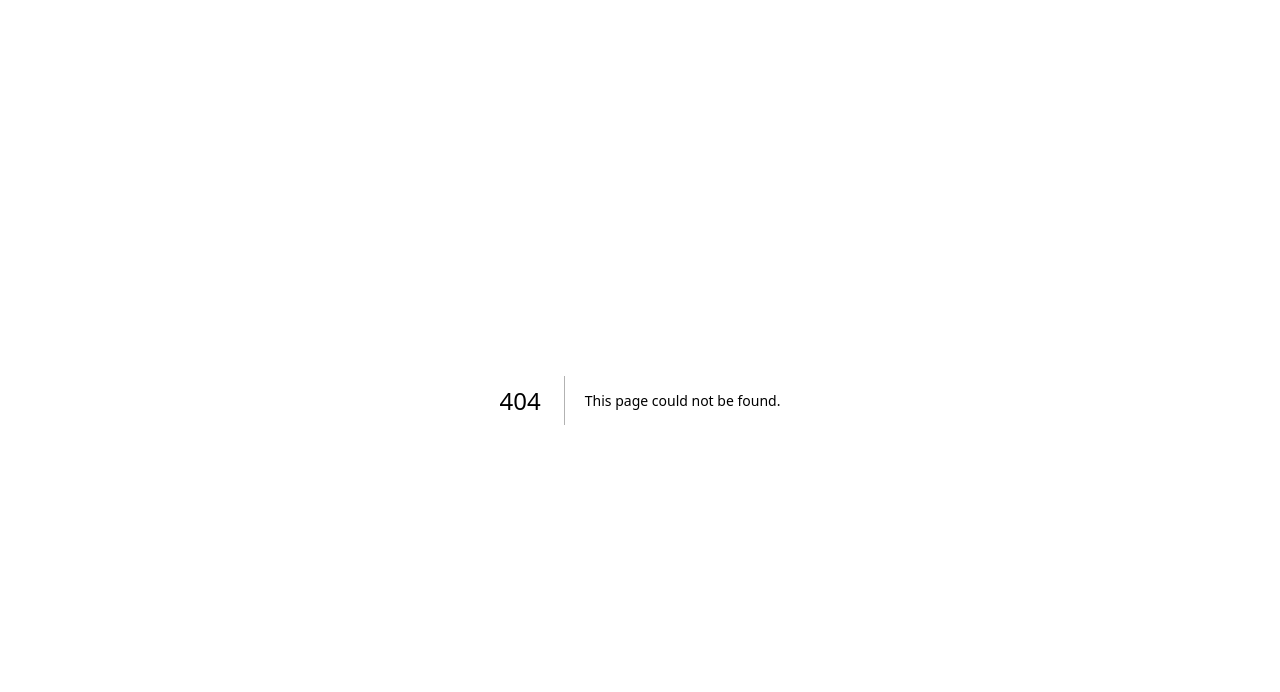
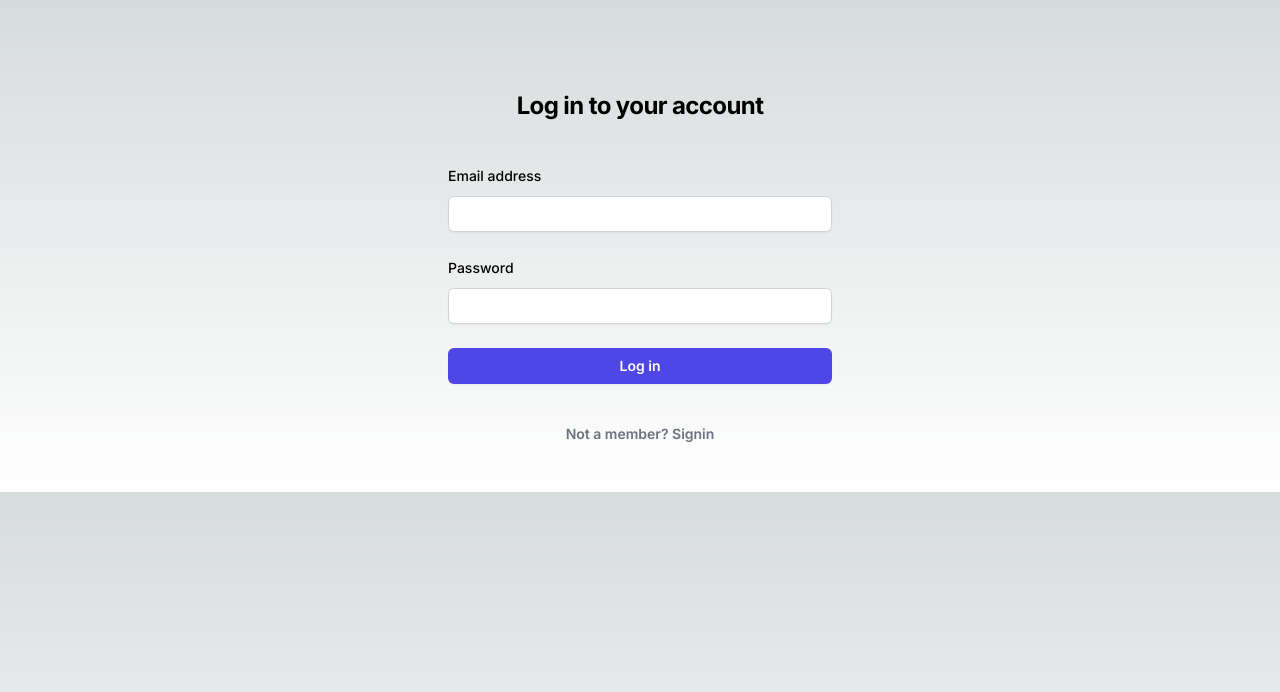
Before and after one commit to Roy009/nextjs-auth, a Next.js app: page /login in a window 1280 px wide. Before the commit this address had no page. Shown: the top 692 px of the page. Built offline with nearby package versions, Linux system fonts and the light colour scheme.

Commit message:
Designed login and signup page

```diff
--- /dev/null
+++ b/src/app/login/page.tsx
@@ -0,0 +1,40 @@
+import Link from "next/link"
+
+
+export default function LoginPage() {
+    return (
+        <div className="flex min-h-full flex-col justify-center px-6 py-12 lg:px-8">
+            <div className="sm:mx-auto sm:w-full sm:max-w-sm">
+                <h2 className="mt-10 text-center text-2xl font-bold leading-9 tracking-tight text-white-900">Log in to your account</h2>
+            </div>
+
+            <div className="mt-10 sm:mx-auto sm:w-full sm:max-w-sm">
+                <form className="space-y-6" action="#" method="POST">
+                    <div>
+                        <label htmlFor="email" className="block text-sm font-medium leading-6 text-white-900">Email address</label>
+                        <div className="mt-2">
+                            <input id="email" name="email" type="email" autoComplete="email" required className="block w-full rounded-md border-0 py-1.5 text-gray-900 shadow-sm ring-1 ring-inset ring-gray-300 placeholder:text-gray-400 focus:ring-2 focus:ring-inset focus:ring-indigo-600 sm:text-sm sm:leading-6" />
+                        </div>
+                    </div>
+
+                    <div>
+                        <div className="flex items-center justify-between">
+                            <label htmlFor="password" className="block text-sm font-medium leading-6 text-white-900">Password</label>
+                        </div>
+                        <div className="mt-2">
+                            <input id="password" name="password" type="password" autoComplete="current-password" required className="block w-full rounded-md border-0 py-1.5 text-gray-900 shadow-sm ring-1 ring-inset ring-gray-300 placeholder:text-gray-400 focus:ring-2 focus:ring-inset focus:ring-indigo-600 sm:text-sm sm:leading-6" />
+                        </div>
+                    </div>
+
+                    <div>
+                        <button type="submit" className="flex w-full justify-center rounded-md bg-indigo-600 px-3 py-1.5 text-sm font-semibold leading-6 text-white shadow-sm hover:bg-indigo-500 focus-visible:outline focus-visible:outline-2 focus-visible:outline-offset-2 focus-visible:outline-indigo-600">Log in</button>
+                    </div>
+                </form>
+                <Link href="/signup" className="text-center font-semibold leading-6 text-indigo-600 hover:text-indigo-500">
+                    <p className="mt-10 text-center text-sm text-gray-500">Not a member? Signin</p>
+                </Link>
+
+            </div>
+        </div>
+    )
+}
--- /dev/null
+++ b/src/app/signup/page.tsx
@@ -0,0 +1,58 @@
+"use client"
+import Link from "next/link"
+import React from "react"
+import { useRouter } from "next/navigation"
+import axios from "axios"
+
+export default function Signup() {
+    const [user, setUser] = React.useState({
+        email: "",
+        password: "",
+        username: "",
+    })
+    const onSignup = async () => {
+
+    }
+    return (
+        <div className="flex min-h-full flex-col justify-center px-6 py-12 lg:px-8">
+            <div className="sm:mx-auto sm:w-full sm:max-w-sm">
+                <h2 className="mt-10 text-center text-2xl font-bold leading-9 tracking-tight text-white-900">Sign in to your account</h2>
+            </div>
+
+            <div className="mt-10 sm:mx-auto sm:w-full sm:max-w-sm">
+                <form className="space-y-6" action="#" method="POST">
+                    <div>
+                        <label htmlFor="username" className="block text-sm font-medium leading-6 text-white-900">Username</label>
+                        <div className="mt-2">
+                            <input id="username" name="username" type="text" required className="block w-full rounded-md border-0 py-1.5 text-gray-900 shadow-sm ring-1 ring-inset ring-gray-300 placeholder:text-gray-400 focus:ring-2 focus:ring-inset focus:ring-indigo-600 sm:text-sm sm:leading-6" />
+                        </div>
+                        <label htmlFor="email" className="block text-sm font-medium leading-6 text-white-900">Email address</label>
+                        <div className="mt-2">
+                            <input id="email" name="email" type="email" autoComplete="email" required className="block w-full rounded-md border-0 py-1.5 text-gray-900 shadow-sm ring-1 ring-inset ring-gray-300 placeholder:text-gray-400 focus:ring-2 focus:ring-inset focus:ring-indigo-600 sm:text-sm sm:leading-6" />
+                        </div>
+                    </div>
+
+                    <div>
+                        <div className="flex items-center justify-between">
+                            <label htmlFor="password" className="block text-sm font-medium leading-6 text-white-900">Password</label>
+                            <div className="text-sm">
+                                <a href="#" className="font-semibold text-indigo-600 hover:text-indigo-500">Forgot password?</a>
+                            </div>
+                        </div>
+                        <div className="mt-2">
+                            <input id="password" name="password" type="password" autoComplete="current-password" required className="block w-full rounded-md border-0 py-1.5 text-gray-900 shadow-sm ring-1 ring-inset ring-gray-300 placeholder:text-gray-400 focus:ring-2 focus:ring-inset focus:ring-indigo-600 sm:text-sm sm:leading-6" />
+                        </div>
+                    </div>
+
+                    <div>
+                        <button type="submit" className="flex w-full justify-center rounded-md bg-indigo-600 px-3 py-1.5 text-sm font-semibold leading-6 text-white shadow-sm hover:bg-indigo-500 focus-visible:outline focus-visible:outline-2 focus-visible:outline-offset-2 focus-visible:outline-indigo-600">Sign in</button>
+                    </div>
+                </form>
+                <Link href="/login" className="text-center font-semibold leading-6 text-indigo-600 hover:text-indigo-500">
+                    <p className="mt-10 text-center text-sm text-gray-500">Already a member? Login</p>
+                </Link>
+
+            </div>
+        </div>
+    )
+}
```
Also changed, not shown: src/db/db.ts (added, +19 -0 lines), src/app/api/users/login/route.ts (added), src/app/api/users/signup/route.ts (added), 1 other file (tests, documents, lock files or other folders).
